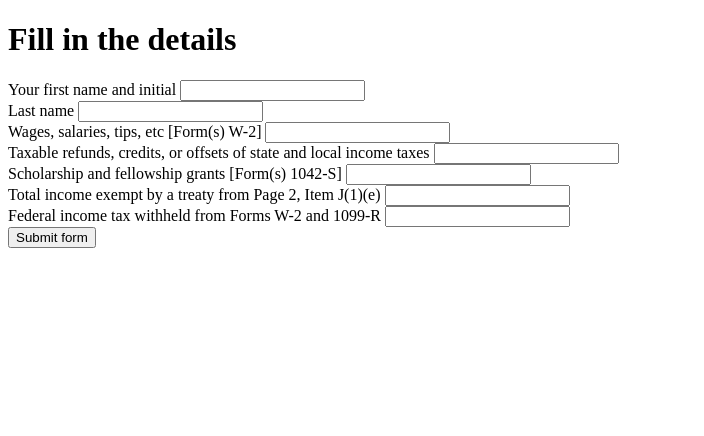
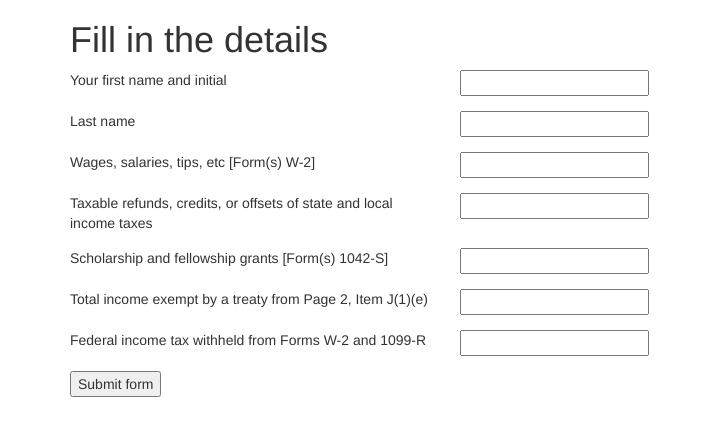
Before and after one commit to cliveyip/project-x-tax, a Django app: page /app/ in a window 1280 px wide. Shown: the top 436 px of the page, without its empty margins (0-704 px from the left). Run offline with Django 3.2, Linux system fonts and the light colour scheme; parts of the project's set-up code (start-up, migrations or seed data) failed here and were passed over; some libraries are stand-ins or nearby versions.

Commit message:
incorporated Bootstrap into user input form

```diff
--- a/templates/app1040nrezlocal/index.html
+++ b/templates/app1040nrezlocal/index.html
@@ -1,13 +1,23 @@
 <!DOCTYPE html>
+{% load static %}
+
 <html>
     <head>
         <title>App</title>
+
+		<!-- Bootstrap -->
+		<link href="{% static 'css/bootstrap.min.css' %}" rel="stylesheet" media="screen">
+		<script src="{% static 'js/jquery-1.11.1.min.js' %}"></script>
+		<script src="{% static 'js/bootstrap.min.js' %}"></script>
+
     </head>
 
     <body>
+		<div class="container">
         <h1>Fill in the details</h1>
 
-        <form id="category_form" method="post" action="/app/">
+        <form class="form-horizontal" id="category_form" method="post" action="/app/">
+
 
             {% csrf_token %}
             {% for hidden in form.hidden_fields %}
@@ -15,13 +25,20 @@
             {% endfor %}
 
             {% for field in form.visible_fields %}
-                {{ field.help_text }}
-                {{ field }}
+			<div class = "form-group">
+				<div class="col-md-4">
+					{{ field.help_text }}
+				</div>
+				<div class="col-md-8">
+					 {{ field }}
+				</div>
+			</div>
 				{{ field.errors }}
-				</br>
+
             {% endfor %}
 
             <input type="submit" name="submit" value="Submit form" />
         </form>
+		</div>
     </body>
 </html>
```
Also changed, not shown: f1040nrezlocal.db, 2 other files.
